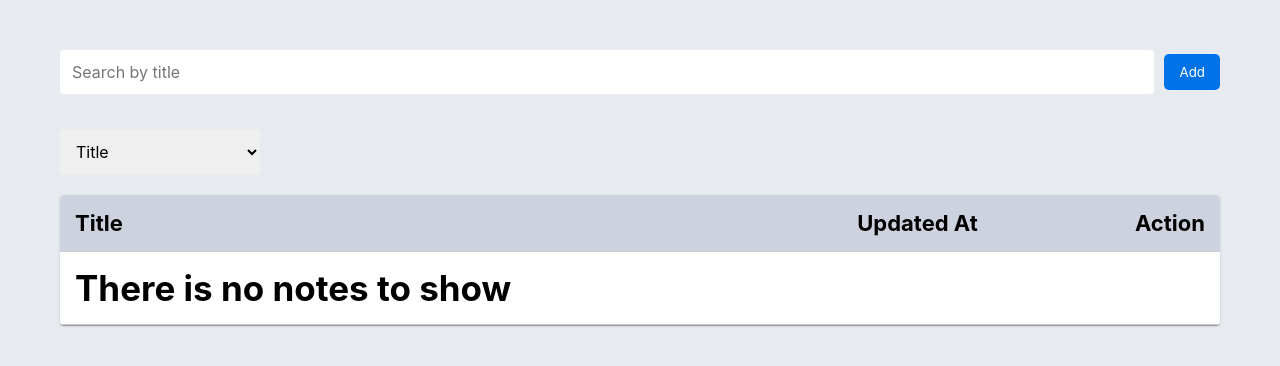
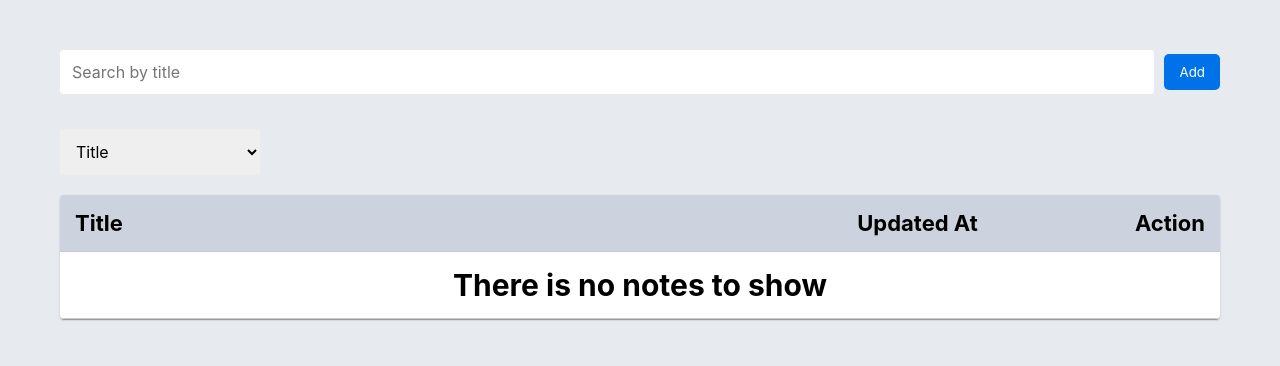
Before and after one commit to PankajTMB/Notes-CURD, a React (Create React App) app: page / in a window 1280 px wide. Shown: the top 366 px of the page. Built offline with nearby package versions, Linux system fonts and the light colour scheme.

Commit message:
update css

```diff
--- a/src/index.css
+++ b/src/index.css
@@ -111,9 +111,9 @@ button {
   display: block;
 }
 
-.nodata_message {
+.note_message .nodata_message {
   text-align: center;
-  font-size: 35px;
+  font-size: 30px;
 }
 
 .note_form {
```
